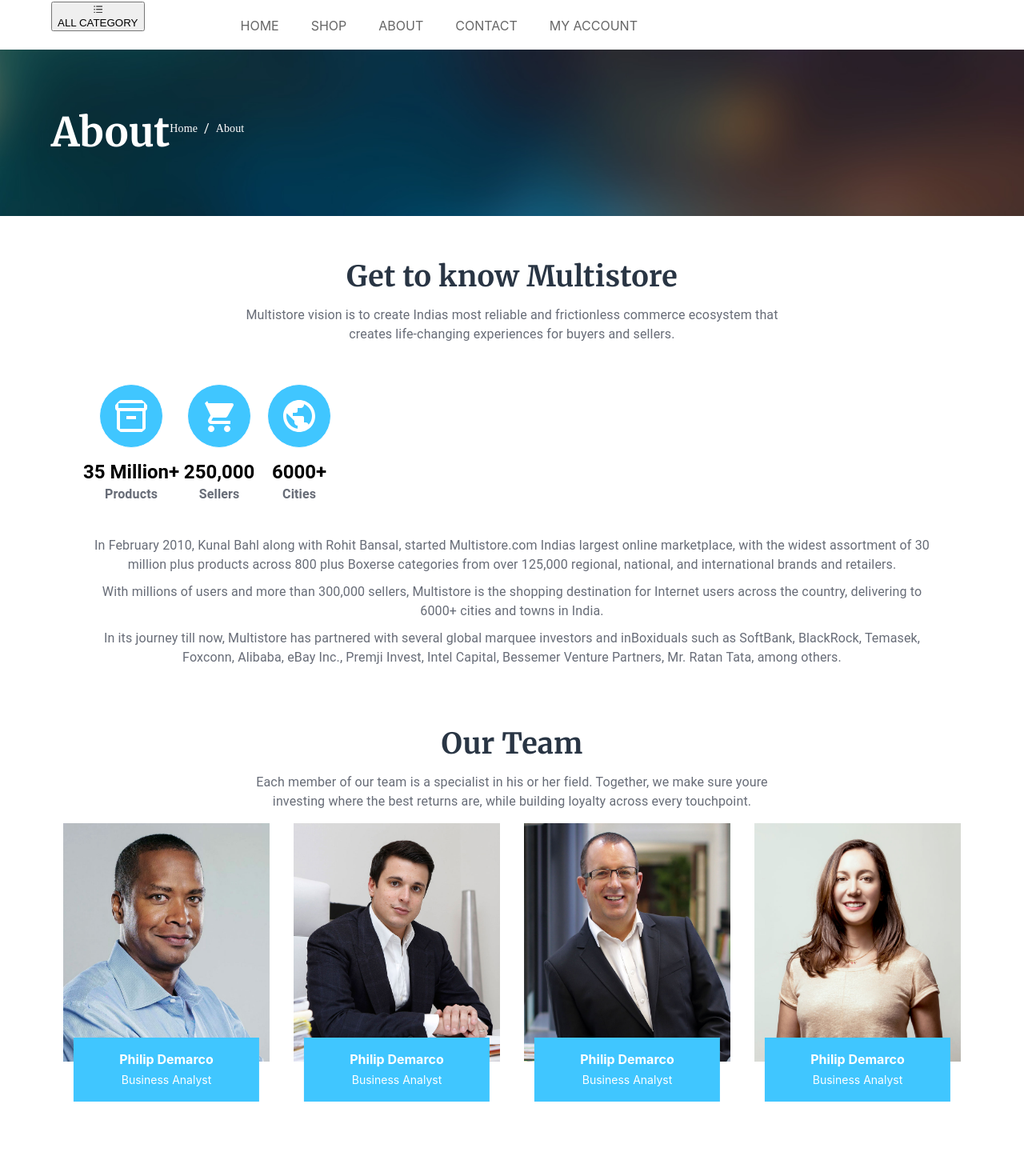
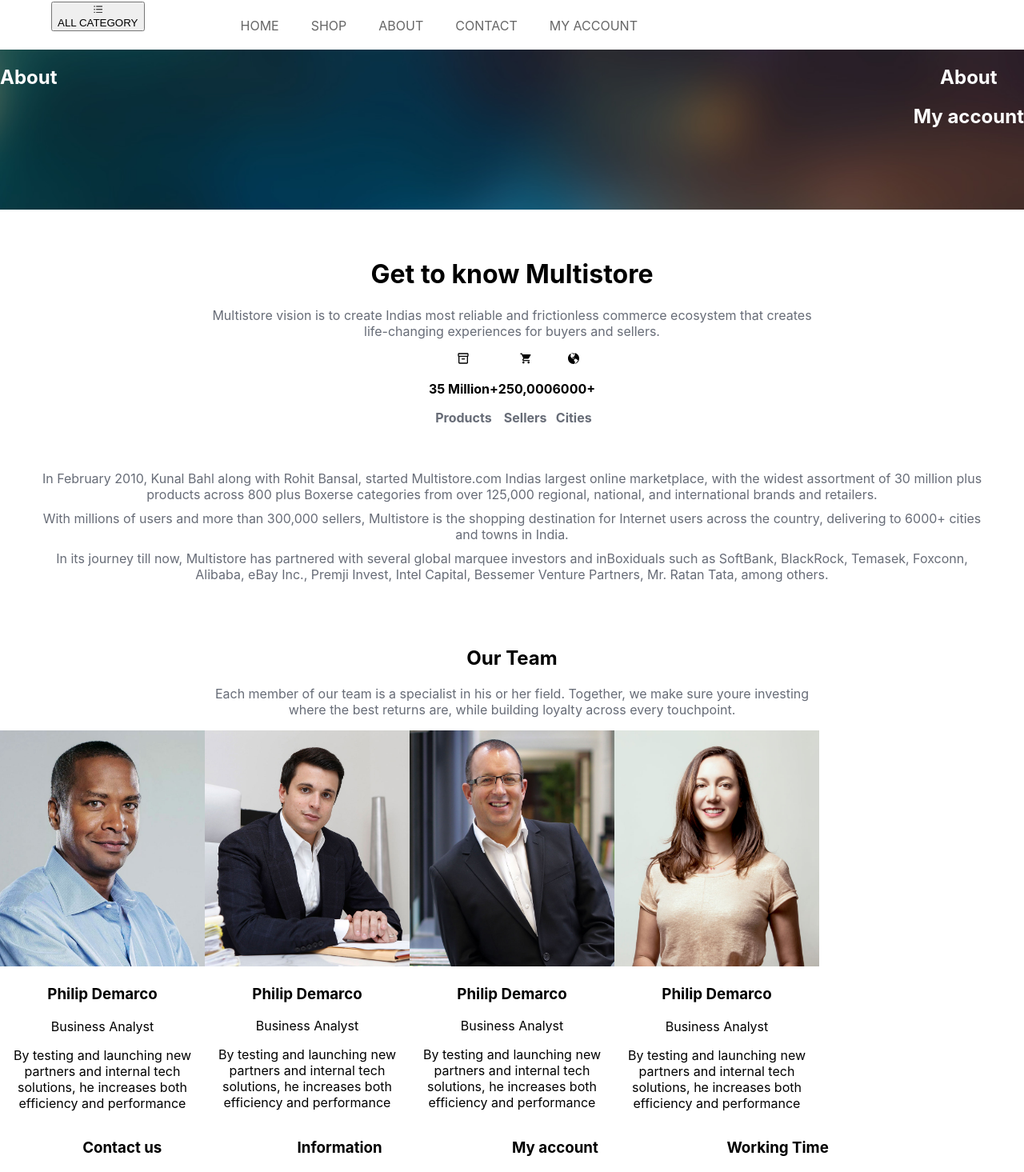
Before and after one commit to NextjsStore/nextjs-commerce-vendure, a Next.js app in the folder site/: page /about in a window 1280 px wide. Shown: the part 83-1548 px from the top of the page at 80% size. Built offline with nearby package versions, Linux system fonts and the light colour scheme.

Commit message:
chakra ui

```diff
--- a/site/pages/about.js
+++ b/site/pages/about.js
@@ -1,213 +1,69 @@
 import * as React from 'react'
-import { makeStyles } from '@material-ui/core/styles'
-import Box from '@mui/material/Box'
-import Grid from '@mui/material/Grid'
-import Container from '@mui/material/Container'
-import Breadcrumbs from '@mui/material/Breadcrumbs'
-import Typography from '@mui/material/Typography'
-import Inventory2OutlinedIcon from '@mui/icons-material/Inventory2Outlined'
-import ShoppingCartIcon from '@mui/icons-material/ShoppingCart'
-import PublicIcon from '@mui/icons-material/Public'
-import Banner from '../assets/banner_page.png'
 import AboutTeam from '../assets/aboutpng.png'
 import AboutTeam_1 from '../assets/aboutteam01.png'
 import AboutTeam_2 from '../assets/aboutteam02.png'
 import AboutTeam_3 from '../assets/aboutteam03.png'
-
-const useStyles = makeStyles({
-  pageAbout: {
-    marginBottom: '60px',
-    minHeight: '200px',
-    backgroundImage: `url(${Banner.src})`,
-    backgroundSize: 'cover',
-  },
-
-  titlePageAbout: {
-    display: 'flex',
-    paddingTop: '75px',
-    paddingBottom: '75px',
-    '@media (max-width: 1200px)': {
-      display: 'inline-block',
-    },
-  },
-
-  rightTextPageAbout: {
-    float: 'right',
-    paddingTop: '12px',
-    '@media (max-width: 768px)': {
-      float: 'inherit',
-    },
-  },
-  services: {
-    display: 'flex',
-    margin: '40px',
-    '@media (max-width: 767px)': {
-      display: 'block',
-      textAlign: '-webkit-center',
-    },
-  },
-  avartar: {
-    height: 'auto',
-    maxWidth: '100%',
-    display: 'block',
-  },
-  profileItem: {
-    position: 'relative',
-    textAlign: 'center',
-    margin: '15px',
-    '&:hover content': {
-      top: 0,
-      visibility: 'visible',
-      opacity: 1,
-    },
-  },
-  author: {
-    position: 'relative',
-    textAlign: 'center',
-    margin: ' 0 0px 140px 0px',
-  },
-  msTeamInfo: {
-    position: 'absolute',
-    padding: '15px 0',
-    zIndex: 11,
-    width: '90%',
-    bottom: '-50px',
-    left: '50%',
-    transform: 'translateX(-50%)',
-    background: 'rgb(64,198,255)',
-  },
-  name: {
-    fontSize: '16px',
-    lineHeight: '24px',
-    color: '#fff',
-    fontWeight: 'bold',
-    textTransform: 'capitalize',
-    margin: '0 0 2px 0',
-  },
-  job: {
-    fontSize: '14px',
-    lineHeight: '24px',
-    color: '#fff',
-    margin: 0,
-  },
-  content: {
-    position: 'absolute',
-    zIndex: '10',
-    maxWidth: '100%',
-    height: '100%',
-    top: '-80px',
-    left: 0,
-    padding: '20px',
-    textAlign: 'left',
-    background: 'rgba(41, 53, 68, 0.9)',
-    visibility: 'hidden',
-    opacity: 0,
-    transition: 'all .7s',
-    borderRadius: '3px',
-    fontZize: '14px',
-    lineHeight: '24px',
-    color: '#999',
-  },
-  profileOutTeam: {
-    display: 'flex',
-    '@media (max-width: 768px)': {
-      display: 'block',
-    },
-    '@media (max-width: 600px)': {
-      display: 'block',
-    },
-  },
-  profile_item: {
-    display: 'contents',
-    '@media (max-width: 768px)': {
-      display: 'flex',
-    },
-    '@media (max-width: 600px)': {
-      display: 'block',
-    },
-  },
-  aboutIcon: {
-    border: '1px solid #fff',
-    borderRadius: '40px',
-    color: '#fff',
-    fontSize: '80px',
-    padding: '15px',
-    margin: '10px',
-    background: '#40c6ff',
-  },
-  textTile: {
-    color: 'white',
-    fontFamily: 'Merriweather',
-    fontSize: '50px',
-    fontWeight: 700,
-  },
-  titleText: {
-    color: 'white',
-    fontFamily: 'Muli',
-    fontWeight: 400,
-    fontSize: '14px',
-  },
-  textAbout_main: {
-    textAlign: 'center',
-    fontWeight: '700',
-    lineHeight: '32px',
-    fontSize: '36px',
-    color: '#293544',
-    fontFamily: 'Merriweather',
-  },
-})
+import { MdOutlineInventory2 } from 'react-icons/md'
+import { IoMdCart } from 'react-icons/io'
+import { GoGlobe } from 'react-icons/go'
+import {
+  Center,
+  Container,
+  Box,
+  Flex,
+  Spacer,
+  Text,
+  Heading,
+  Grid,
+  Image,
+} from '@chakra-ui/react'
 
 const About = () => {
-  const classes = useStyles()
   return (
-    <>
-      <Box className={classes.pageAbout}>
     <Container>
-          <Box className={classes.titlePageAbout}>
-            <Grid item lg={6}>
+      <Box align="center">
         <Box>
-                <Typography
-                  className={classes.textTile}
-                  component="h3"
-                  variant="h3"
+          <Box h="240px">
+            <Box>
+              <Box
+                color="#fff"
+                backgroundImage="/assets/banner_page.png"
+                h="200px"
+                backgroundRepeat="no-repeat"
+                backgroundSize="cover"
+                mb="60px"
               >
+                <Flex>
+                  <Box>
+                    <Heading component="h3" variant="h3">
                       About
-                </Typography>
+                    </Heading>
                   </Box>
-            </Grid>
-            <Grid item lg={6}>
-              <Box className={classes.rightTextPageAbout}>
-                <Breadcrumbs sx={{ color: 'white' }} aria-label="breadcrumb">
-                  <Typography
-                    className={classes.titleText}
-                    component="h6"
-                    variant="h6"
-                  >
-                    Home
-                  </Typography>
-                  <Typography
-                    className={classes.titleText}
-                    component="h6"
-                    variant="h6"
-                  >
+                  <Spacer />
+                  <Box>
+                    <Heading component="h6" variant="h6">
                       About
-                  </Typography>
-                </Breadcrumbs>
+                    </Heading>
+                    <Heading component="h6" variant="h6">
+                      My account
+                    </Heading>
                   </Box>
-            </Grid>
+                </Flex>
               </Box>
-        </Container>
             </Box>
-      <Container>
+          </Box>
+        </Box>
         <Box>
-          <Typography
-            className={classes.textAbout_main}
-            component="h4"
-            variant="h4"
+          <Box>
+            <Heading
+              as="h1"
+              sx={{
+                textAlign: 'center',
+              }}
             >
               Get to know Multistore
-          </Typography>
-          <Typography
+            </Heading>
+            <Text
               sx={{
                 textAlign: 'center',
                 padding: '0 20%',
@@ -215,45 +71,36 @@ const About = () => {
                 color: '#676c77',
               }}
             >
-            Multistore vision is to create Indias most reliable and frictionless
-            commerce ecosystem that creates life-changing experiences for buyers
-            and sellers.
-          </Typography>
+              Multistore vision is to create Indias most reliable and
+              frictionless commerce ecosystem that creates life-changing
+              experiences for buyers and sellers.
+            </Text>
           </Box>
-        <Box
-          className={classes.services}
-          sx={{ display: 'flex', margin: '40px' }}
-        >
-          <Grid item xs={4} lg={4} sx={{ textAlign: 'center' }}>
-            <Inventory2OutlinedIcon className={classes.aboutIcon} />
-            <Typography sx={{ fontWeight: '700' }} component="h5" variant="h5">
+          <Center w="100%">
+            <Box>
+              <MdOutlineInventory2 />
+              <Text sx={{ fontWeight: '700' }} component="h5" variant="h5">
                 35 Million+
-            </Typography>
-            <Typography sx={{ fontWeight: '700', color: '#676c77' }}>
-              Products
-            </Typography>
-          </Grid>
-          <Grid item xs={4} lg={4} sx={{ textAlign: 'center' }}>
-            <ShoppingCartIcon className={classes.aboutIcon} />
-            <Typography sx={{ fontWeight: '700' }} component="h5" variant="h5">
+              </Text>
+              <Text sx={{ fontWeight: '700', color: '#676c77' }}>Products</Text>
+            </Box>
+            <Box>
+              <IoMdCart />
+              <Text sx={{ fontWeight: '700' }} component="h5" variant="h5">
                 250,000
-            </Typography>
-            <Typography sx={{ fontWeight: '700', color: '#676c77' }}>
-              Sellers
-            </Typography>
-          </Grid>
-          <Grid item xs={4} lg={4} sx={{ textAlign: 'center' }}>
-            <PublicIcon className={classes.aboutIcon} />
-            <Typography sx={{ fontWeight: '700' }} component="h5" variant="h5">
+              </Text>
+              <Text sx={{ fontWeight: '700', color: '#676c77' }}>Sellers</Text>
+            </Box>
+            <Box>
+              <GoGlobe />
+              <Text sx={{ fontWeight: '700' }} component="h5" variant="h5">
                 6000+
-            </Typography>
-            <Typography sx={{ fontWeight: '700', color: '#676c77' }}>
-              Cities
-            </Typography>
-          </Grid>
+              </Text>
+              <Text sx={{ fontWeight: '700', color: '#676c77' }}>Cities</Text>
             </Box>
+          </Center>
           <Box sx={{ textAlign: 'center', margin: '40px' }}>
-          <Typography
+            <Text
               sx={{
                 margin: '10px',
                 color: '#676c77',
@@ -264,18 +111,18 @@ const About = () => {
               assortment of 30 million plus products across 800 plus Boxerse
               categories from over 125,000 regional, national, and international
               brands and retailers.
-          </Typography>
-          <Typography
+            </Text>
+            <Text
               sx={{
                 margin: '10px',
                 color: '#676c77',
               }}
             >
-            With millions of users and more than 300,000 sellers, Multistore is
-            the shopping destination for Internet users across the country,
+              With millions of users and more than 300,000 sellers, Multistore
+              is the shopping destination for Internet users across the country,
               delivering to 6000+ cities and towns in India.
-          </Typography>
-          <Typography
+            </Text>
+            <Text
               sx={{
                 margin: '10px',
                 color: '#676c77',
@@ -286,17 +133,18 @@ const About = () => {
               BlackRock, Temasek, Foxconn, Alibaba, eBay Inc., Premji Invest,
               Intel Capital, Bessemer Venture Partners, Mr. Ratan Tata, among
               others.
-          </Typography>
+            </Text>
           </Box>
           <Box sx={{ textAlign: 'center', marginTop: '80px' }}>
-          <Typography
-            className={classes.textAbout_main}
-            component="h4"
-            variant="h4"
+            <Heading
+              as="h2"
+              sx={{
+                textAlign: 'center',
+              }}
             >
               Our Team
-          </Typography>
-          <Typography
+            </Heading>
+            <Text
               sx={{
                 padding: '0 20%',
                 marginTop: '20px',
@@ -306,155 +154,145 @@ const About = () => {
               Each member of our team is a specialist in his or her field.
               Together, we make sure youre investing where the best returns are,
               while building loyalty across every touchpoint.
-          </Typography>
+            </Text>
           </Box>
-        <Grid
-          className={classes.profileOutTeam}
-          columns={{ xs: 4, sm: 6, md: 4, lg: 3 }}
-        >
-          <Box className={classes.profile_item}>
-            <Grid item lg={1}>
-              <Box className={classes.profileItem}>
-                <Grid className={classes.author}>
-                  <Box className={classes.logo}>
-                    <img
-                      className={classes.avartar}
-                      src={AboutTeam.src}
-                      alt="Philip Demarco"
-                    />
+          <Container sx={{ textAlign: 'center' }}>
+            <Flex>
+              <Box w="20%">
+                <Box>
+                  <Box>
+                    <Image src={AboutTeam.src} alt="Philip Demarco" w="100%" />
                   </Box>
-                  <Grid className={classes.msTeamInfo}>
-                    <h3 className={classes.name}>Philip Demarco</h3>
-                    <p className={classes.job}>Business Analyst</p>
-                  </Grid>
-                </Grid>
-                <Box className={classes.content}>
-                  <Typography>
+                  <Box>
+                    <h3>Philip Demarco</h3>
+                    <p>Business Analyst</p>
+                  </Box>
+                </Box>
+                <Box>
+                  <Text>
                     By testing and launching new partners and internal tech
                     solutions, he increases both efficiency and performance
-                  </Typography>
-                  <Grid className={classes.ourteamSocialShare}>
+                  </Text>
+                  <Box>
                     <a href="https://facebook.com/">
-                      <i className="fa fa-facebook"></i>{' '}
+                      <i className="fa fa-facebook"></i>
                     </a>
                     <a href="https://twitter.com/">
                       <i className="fa fa-twitter"></i>
                     </a>
                     <a href="https://google.com/">
-                      <i className="fa fa-google"></i>{' '}
+                      <i className="fa fa-google"></i>
                     </a>
-                  </Grid>
                   </Box>
                 </Box>
-            </Grid>
-            <Grid item lg={1}>
-              <Box className={classes.profileItem}>
-                <Grid className={classes.author}>
-                  <Box className={classes.logo}>
-                    <img
-                      className={classes.avartar}
+              </Box>
+              <Box w="20%">
+                <Box>
+                  <Box>
+                    <Box>
+                      <Image
                         src={AboutTeam_1.src}
                         alt="Philip Demarco"
+                        w="100%"
                       />
                     </Box>
-                  <Grid className={classes.msTeamInfo}>
-                    <h3 className={classes.name}>Philip Demarco</h3>
-                    <p className={classes.job}>Business Analyst</p>
-                  </Grid>
-                </Grid>
-                <Box className={classes.content}>
-                  <Typography>
+                    <Box>
+                      <h3>Philip Demarco</h3>
+                      <p>Business Analyst</p>
+                    </Box>
+                  </Box>
+                  <Box>
+                    <Text>
                       By testing and launching new partners and internal tech
                       solutions, he increases both efficiency and performance
-                  </Typography>
-                  <Grid className={classes.ourteamSocialShare}>
+                    </Text>
+                    <Box>
                       <a href="https://facebook.com/">
-                      <i className="fa fa-facebook"></i>{' '}
+                        <i className="fa fa-facebook"></i>
                       </a>
                       <a href="https://twitter.com/">
                         <i className="fa fa-twitter"></i>
                       </a>
                       <a href="https://google.com/">
-                      <i className="fa fa-google"></i>{' '}
+                        <i className="fa fa-google"></i>
                       </a>
-                  </Grid>
                     </Box>
                   </Box>
-            </Grid>
                 </Box>
-          <Box className={classes.profile_item}>
-            <Grid item lg={1}>
-              <Box className={classes.profileItem}>
-                <Grid className={classes.author}>
-                  <Box className={classes.logo}>
-                    <img
-                      className={classes.avartar}
+              </Box>
+              <Box w="20%">
+                <Box>
+                  <Box>
+                    <Box>
+                      <Image
                         src={AboutTeam_2.src}
                         alt="Philip Demarco"
+                        w="100%"
                       />
                     </Box>
-                  <Grid className={classes.msTeamInfo}>
-                    <h3 className={classes.name}>Philip Demarco</h3>
-                    <p className={classes.job}>Business Analyst</p>
-                  </Grid>
-                </Grid>
-                <Box className={classes.content}>
-                  <Typography>
+                    <Box>
+                      <h3>Philip Demarco</h3>
+                      <p>Business Analyst</p>
+                    </Box>
+                  </Box>
+                  <Box>
+                    <Text>
                       By testing and launching new partners and internal tech
                       solutions, he increases both efficiency and performance
-                  </Typography>
-                  <Grid className={classes.ourteamSocialShare}>
+                    </Text>
+                    <Box>
                       <a href="https://facebook.com/">
-                      <i className="fa fa-facebook"></i>{' '}
+                        <i className="fa fa-facebook"></i>
                       </a>
                       <a href="https://twitter.com/">
                         <i className="fa fa-twitter"></i>
                       </a>
                       <a href="https://google.com/">
-                      <i className="fa fa-google"></i>{' '}
+                        <i className="fa fa-google"></i>
                       </a>
-                  </Grid>
                     </Box>
                   </Box>
-            </Grid>
-            <Grid item lg={1}>
-              <Box className={classes.profileItem}>
-                <Grid className={classes.author}>
-                  <Box className={classes.logo}>
-                    <img
-                      className={classes.avartar}
+                </Box>
+              </Box>
+              <Box w="20%">
+                <Box>
+                  <Box>
+                    <Box>
+                      <Image
                         src={AboutTeam_3.src}
                         alt="Philip Demarco"
+                        w="100%"
                       />
                     </Box>
-                  <Grid className={classes.msTeamInfo}>
-                    <h3 className={classes.name}>Philip Demarco</h3>
-                    <p className={classes.job}>Business Analyst</p>
-                  </Grid>
-                </Grid>
-                <Box className={classes.content}>
-                  <Typography>
+                    <Box>
+                      <h3>Philip Demarco</h3>
+                      <p>Business Analyst</p>
+                    </Box>
+                  </Box>
+                  <Box>
+                    <Text>
                       By testing and launching new partners and internal tech
                       solutions, he increases both efficiency and performance
-                  </Typography>
-                  <Grid className={classes.ourteamSocialShare}>
+                    </Text>
+                    <Box>
                       <a href="https://facebook.com/">
-                      <i className="fa fa-facebook"></i>{' '}
+                        <i className="fa fa-facebook"></i>
                       </a>
                       <a href="https://twitter.com/">
                         <i className="fa fa-twitter"></i>
                       </a>
                       <a href="https://google.com/">
-                      <i className="fa fa-google"></i>{' '}
+                        <i className="fa fa-google"></i>
                       </a>
-                  </Grid>
                     </Box>
                   </Box>
-            </Grid>
                 </Box>
-        </Grid>
+              </Box>
+            </Flex>
           </Container>
-    </>
+        </Box>
+      </Box>
+    </Container>
   )
 }
 export default About
--- a/site/pages/contact.js
+++ b/site/pages/contact.js
@@ -22,7 +22,7 @@ const ContactUS = () => {
           <Box>
             <Box
               color="#fff"
-              backgroundImage="/assets/imgWorking.jpg"
+              backgroundImage="/assets/banner_page.png"
               h="200px"
               backgroundRepeat="no-repeat"
               backgroundSize="cover"
```
Also changed, not shown: site/components/Countdown.js (+56 -12 lines), site/pages/shop.js (+65 -102 lines). Lines whose indentation alone changed are shown as unchanged.
